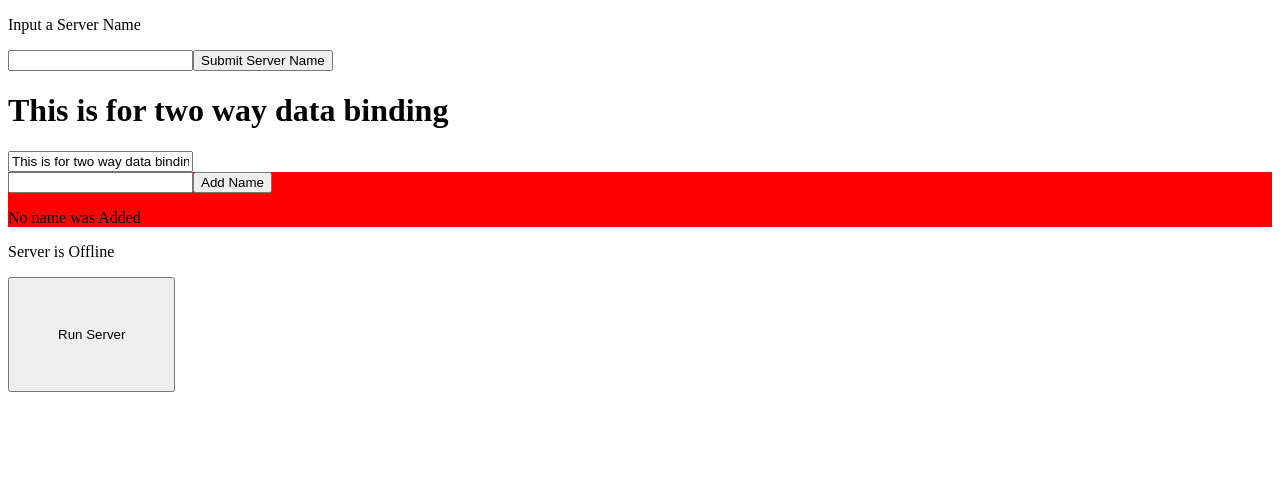
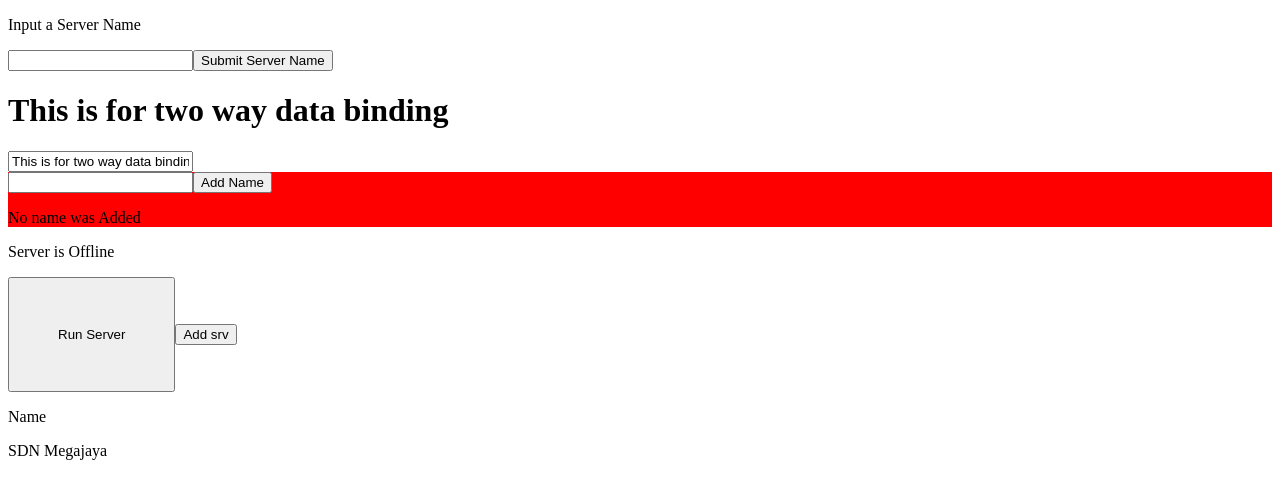
Before and after one commit to NeoGlanding/angular1, an Angular app: page / in a window 1280 px wide. Shown: the top 498 px of the page. Built offline with nearby package versions, Linux system fonts and the light colour scheme.

Commit message:
auto commit without message

```diff
--- a/src/app/app.module.ts
+++ b/src/app/app.module.ts
@@ -6,13 +6,15 @@ import { AppComponent } from './app.component';
 import { TestcomponentComponent } from './testcomponent/testcomponent.component';
 import { TwoWayDataBindingComponent } from './two-way-data-binding/two-way-data-binding.component';
 import { NgifDirectivesComponent } from './ngif-directives/ngif-directives.component';
+import { ForComponentComponent } from './for-component/for-component.component';
 
 @NgModule({
   declarations: [
     AppComponent,
     TestcomponentComponent,
     TwoWayDataBindingComponent,
-    NgifDirectivesComponent
+    NgifDirectivesComponent,
+    ForComponentComponent
   ],
   imports: [
     BrowserModule, FormsModule
--- /dev/null
+++ b/src/app/for-component/for-component.component.html
@@ -0,0 +1,2 @@
+<p>Name</p>
+<p>SDN Megajaya</p>
--- /dev/null
+++ b/src/app/for-component/for-component.component.ts
@@ -0,0 +1,16 @@
+import { Component, OnInit } from '@angular/core';
+
+@Component({
+  selector: 'app-for-component',
+  templateUrl: './for-component.component.html',
+  styleUrls: ['./for-component.component.css']
+})
+export class ForComponentComponent implements OnInit {
+
+  constructor() { }
+
+  ngOnInit(): void {
+  }
+
+
+}
--- a/src/app/ngif-directives/ngif-directives.component.html
+++ b/src/app/ngif-directives/ngif-directives.component.html
@@ -8,3 +8,5 @@
 </div>
 <p>Server is {{ serverOnline ? 'Online' : 'Offline' }}</p>
 <button (click)="onlineServer()" [ngClass]="{testclass: !serverOnline}" [disabled]="serverOnline">Run Server</button>
+<button (click)="addSrv()">Add srv</button>
+<app-for-component *ngFor="let sr of src"></app-for-component>
--- a/src/app/ngif-directives/ngif-directives.component.ts
+++ b/src/app/ngif-directives/ngif-directives.component.ts
@@ -9,6 +9,8 @@ export class NgifDirectivesComponent implements OnInit {
   name: string = ''
   showName: boolean = false;
   serverOnline: boolean = false;
+
+  src: string[] = ['Hello']
 
   onChangeInput(e: any) {
     this.name = e.target.value;
@@ -26,6 +28,10 @@ export class NgifDirectivesComponent implements OnInit {
     this.serverOnline = true;
   }
 
+  addSrv() {
+    this.src.push('Jock')
+  }
+
   constructor() { }
 
   ngOnInit(): void {
```
Also changed, not shown: src/app/for-component/for-component.component.css (added), 1 other file (tests, documents, lock files or other folders).
